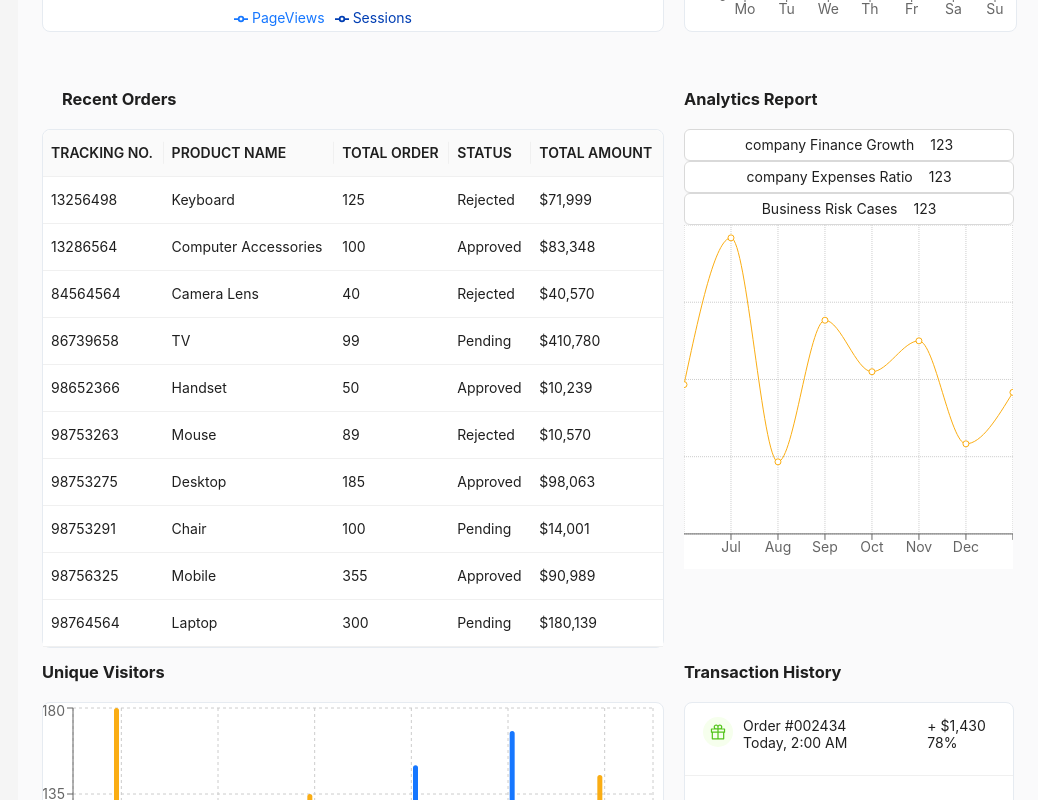
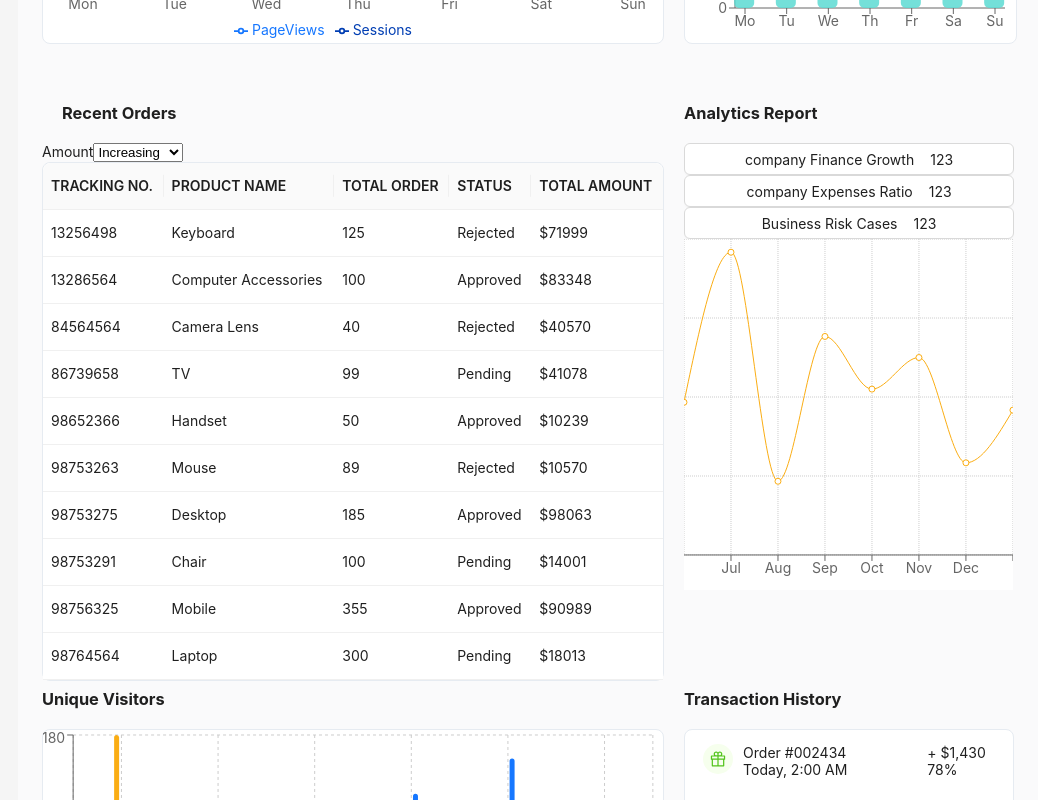
Before and after one commit to nikhil332002/ivoyant, a React (Vite) app: page /dashboard in a window 1280 px wide. Shown: the part 860-1660 px from the top of the page, without its empty margins (242-1280 px from the left). Built offline with nearby package versions, Linux system fonts and the light colour scheme.

Commit message:
added filter to table

```diff
--- a/src/Mantis/Dashboard/Dashboard.tsx
+++ b/src/Mantis/Dashboard/Dashboard.tsx
@@ -1,4 +1,4 @@
-import React, { useState } from 'react';
+import React, { ChangeEvent, useState } from 'react';
 import '../css/Dashboard.css'
 import {
   MenuFoldOutlined,
@@ -33,10 +33,27 @@ const { Header, Sider, Content } = Layout;
 
 const Dashboard: React.FC = () => {
   const [collapsed, setCollapsed] = useState(false);
+  const [filteredTable,setFilteredTable] = useState(dataSource);
 
   const {
     token: {colorBgContainer},
   } = theme.useToken();
+
+  const handleFilter=(e:ChangeEvent<HTMLSelectElement>)=>{
+    const {value} = e.target;
+    if(value === 'dec'){
+      const filtered = [...dataSource].sort((a,b)=>{
+        return b.amount.localeCompare(a.amount);
+      })
+      setFilteredTable(filtered);
+    }
+    else{
+      const filtered = [...dataSource].sort((a,b)=>{
+        return a.amount.localeCompare(b.amount);
+      })
+      setFilteredTable(filtered);
+    }
+  }
 
   // notification items
   const items: MenuProps['items'] = [
@@ -284,7 +301,12 @@ const Dashboard: React.FC = () => {
         <div className='tabel-analytics-chart' >
           <div className='table-div' >
             <h3 className='recent-order' >Recent Orders</h3>
-            <Table className='table-tag' dataSource={dataSource} columns={columns} size='middle' pagination={false}/>
+            <label htmlFor="amount">Amount</label>
+            <select name='amount' onChange={handleFilter}>
+              <option value="inc">Increasing</option>
+              <option value="dec">Decreasing</option>
+            </select>
+            <Table className='table-tag' dataSource={filteredTable} columns={columns} size='middle' pagination={false}/>
           </div>
           <div className='analytics-chart' >
             <h3 className='analytics-name' >Analytics Report</h3>
--- a/src/Mantis/Data_json/table.json
+++ b/src/Mantis/Data_json/table.json
@@ -6,7 +6,7 @@
             "name":"Keyboard",
             "order":"125",
             "status":"Rejected",
-            "amount":"$71,999"
+            "amount":"$71999"
         },
         {
             "key":"2",
@@ -14,7 +14,7 @@
             "name":"Computer Accessories",
             "order":"100",
             "status":"Approved",
-            "amount":"$83,348"
+            "amount":"$83348"
         },
         {
             "key":"3",
@@ -22,7 +22,7 @@
             "name":"Camera Lens",
             "order":"40",
             "status":"Rejected",
-            "amount":"$40,570"
+            "amount":"$40570"
         },
         {
             "key":"4",
@@ -30,7 +30,7 @@
             "name":"TV",
             "order":"99",
             "status":"Pending",
-            "amount":"$410,780"
+            "amount":"$41078"
         },
         {
             "key":"5",
@@ -38,7 +38,7 @@
             "name":"Handset",
             "order":"50",
             "status":"Approved",
-            "amount":"$10,239"
+            "amount":"$10239"
         },
         {
             "key":"6",
@@ -46,7 +46,7 @@
             "name":"Mouse",
             "order":"89",
             "status":"Rejected",
-            "amount":"$10,570"
+            "amount":"$10570"
         },
         {
             "key":"7",
@@ -54,7 +54,7 @@
             "name":"Desktop",
             "order":"185",
             "status":"Approved",
-            "amount":"$98,063"
+            "amount":"$98063"
         },
         {
             "key":"8",
@@ -62,7 +62,7 @@
             "name":"Chair",
             "order":"100",
             "status":"Pending",
-            "amount":"$14,001"
+            "amount":"$14001"
         },
         {
             "key":"9",
@@ -70,7 +70,7 @@
             "name":"Mobile",
             "order":"355",
             "status":"Approved",
-            "amount":"$90,989"
+            "amount":"$90989"
         },
         {
             "key":"10",
@@ -78,7 +78,7 @@
             "name":"Laptop",
             "order":"300",
             "status":"Pending",
-            "amount":"$180,139"
+            "amount":"$18013"
         }
 
     ]
```
